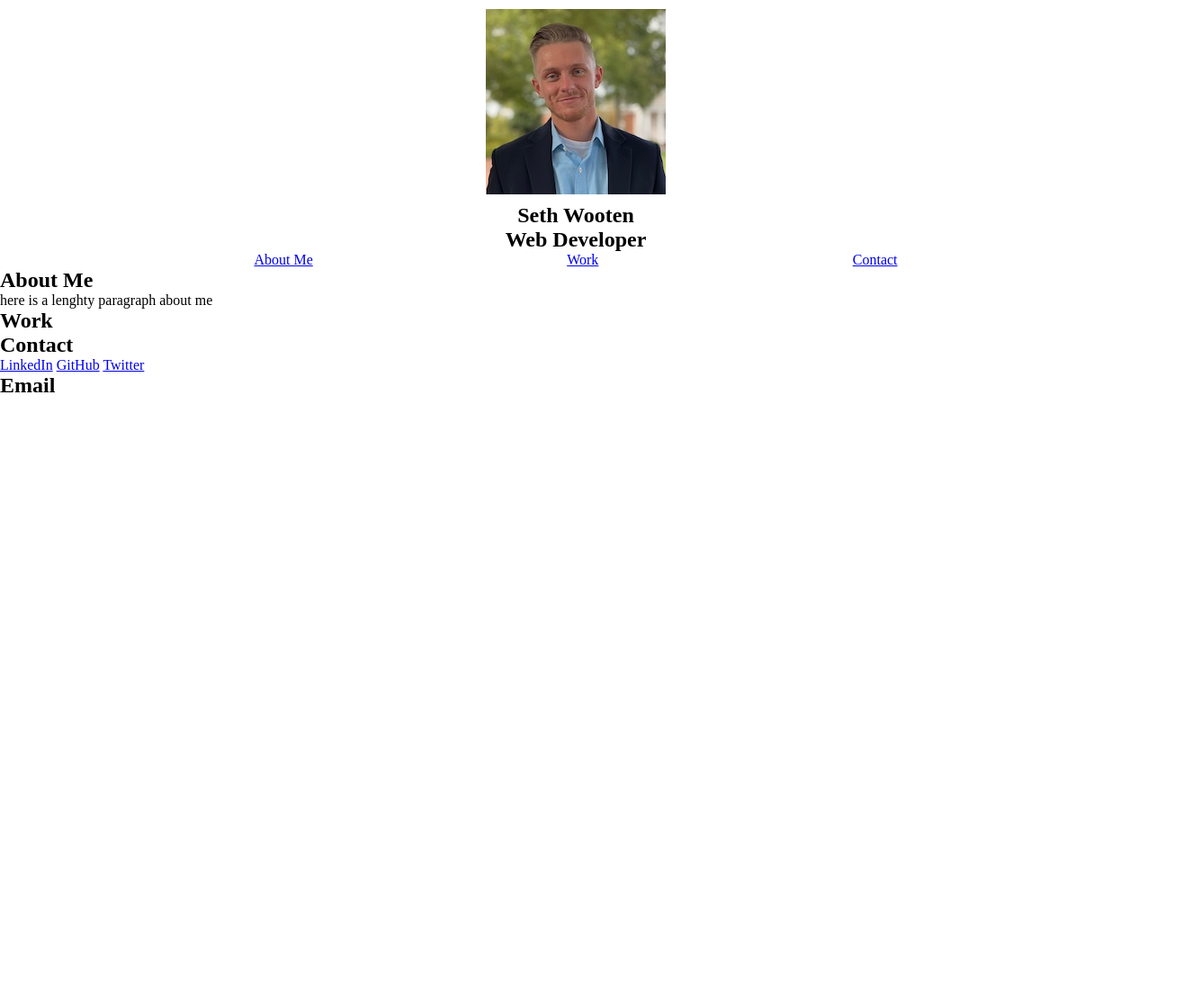
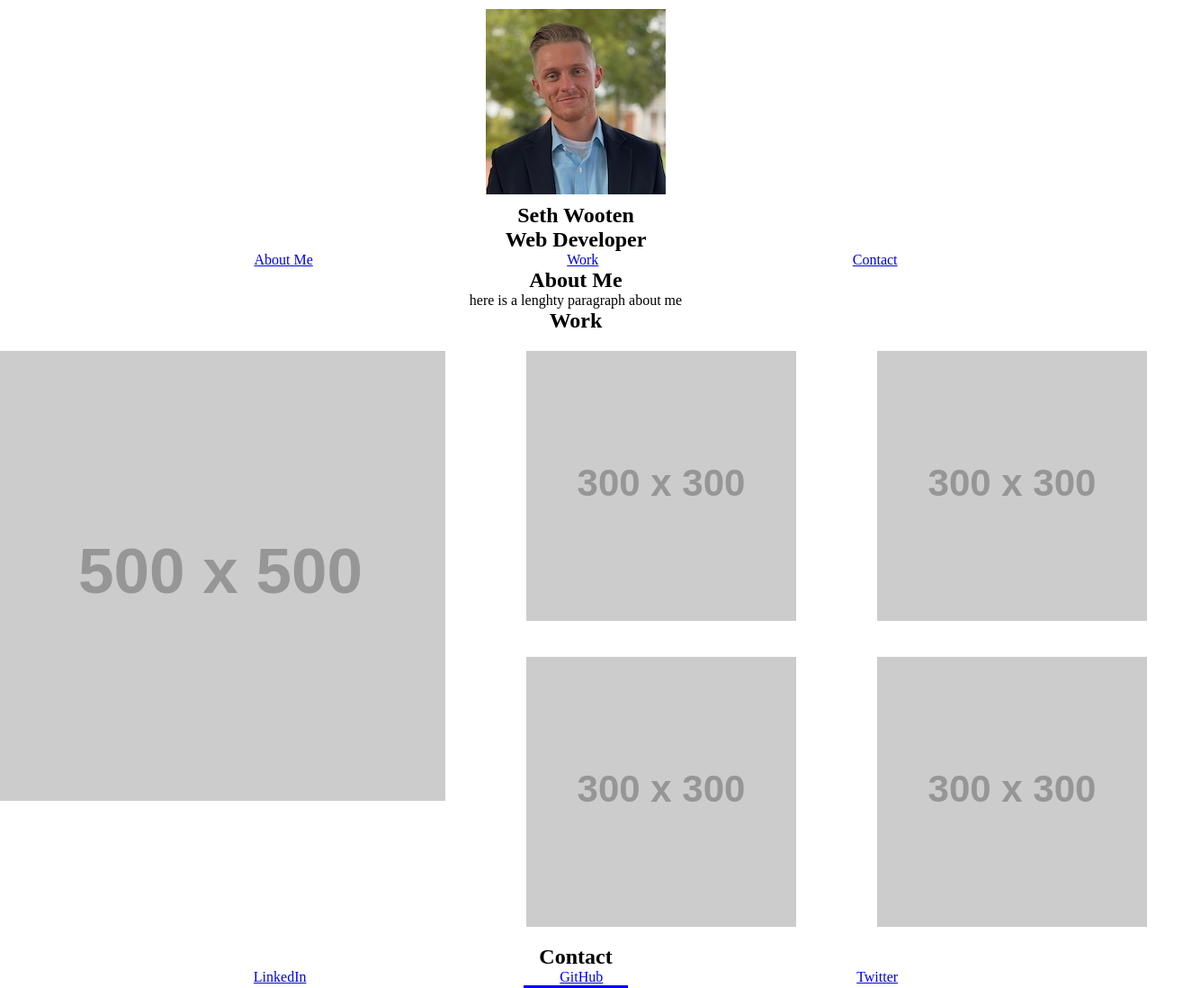
Before and after one commit to slwooten/work-portfolio-slw, a plain HTML site: page index.html in a window 1280 px wide. Shown: the top 1098 px of the page at 90% size, 1325 px wide, since content can reach past the window. Before the commit the page ends 800 px from the top, so only its background shows below. Drawn offline with Linux system fonts and the light colour scheme; placeholder pictures from the web are drawn by us.

Commit message:
styled sections with css to have format that I wanted. basic structuring of the page

```diff
--- a/assets/style.css
+++ b/assets/style.css
@@ -31,3 +31,77 @@
     justify-content: space-evenly;
     align-items: center;
 }
+
+/* About Me Section */
+
+.about-me {
+    display: flex;
+    flex-direction: column;
+    justify-content: center;
+    align-items: center;
+}
+
+.about-me-content {
+    display: flex;
+    flex-direction: column;
+    justify-content: center;
+    align-items: center;
+}
+
+/* Work Section */
+
+.work {
+    display: flex;
+    flex-direction: column;
+    justify-content: center;
+    align-items: center;
+}
+
+.work-pic-container {
+    display: flex;
+    flex-direction: row;
+    justify-content: space-evenly;
+    align-items: flex-start;
+}
+
+.other1,
+.other2 {
+    display: flex;
+    flex-direction: row;
+    justify-content: center;
+    max-height: 350px;
+}
+
+.featured img {
+    padding: 20px 50px 20px 40px;
+}
+
+.other1 img {
+    padding: 20px 50px 20px 40px;
+}
+
+.other2 img {
+    padding: 20px 50px 20px 40px;
+}
+
+/* Contact Section */
+
+.contact {
+    display: flex;
+    flex-direction: column;
+    justify-content: center;
+    align-items: center;
+}
+
+.icons {
+    display: flex;
+    flex-direction: row;
+    justify-content: space-evenly;
+    align-items: center;
+    width: 100%;
+}
+
+.email {
+    background-color: blue;
+    padding: 8px;
+}
--- a/index.html
+++ b/index.html
@@ -38,12 +38,19 @@
           <div class='work-header'>
               <h1>Work</h1>
           </div>
-          <div class="work-pic-con">
+          <div class="work-pic-container">
               <div class='featured'>
-                  <!-- img here -->
+                  <img src="https://via.placeholder.com/500" />
               </div>
               <div class='other'>
-                  <!-- more imgs here -->
+                  <div class='other1'>
+                    <img src="https://via.placeholder.com/300" />
+                    <img src="https://via.placeholder.com/300" />
+                </div>
+                <div class='other2'>
+                      <img src="https://via.placeholder.com/300" />
+                      <img src="https://via.placeholder.com/300" />
+                  </div>
               </div>
           </div>
       </section>
@@ -58,7 +65,7 @@
               <a href='https://www.google.com'>Twitter</a>
           </div>
           <div class='email'>
-              <h2>Email</h2>
+              <h2>Email Me</h2>
           </div>
       </section>
   </main>
```
